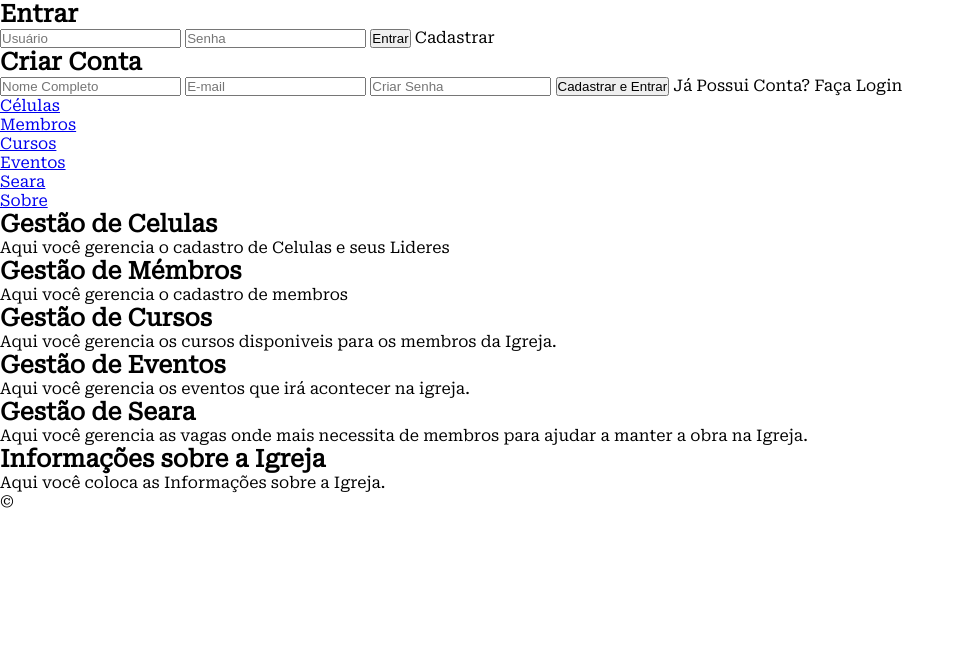
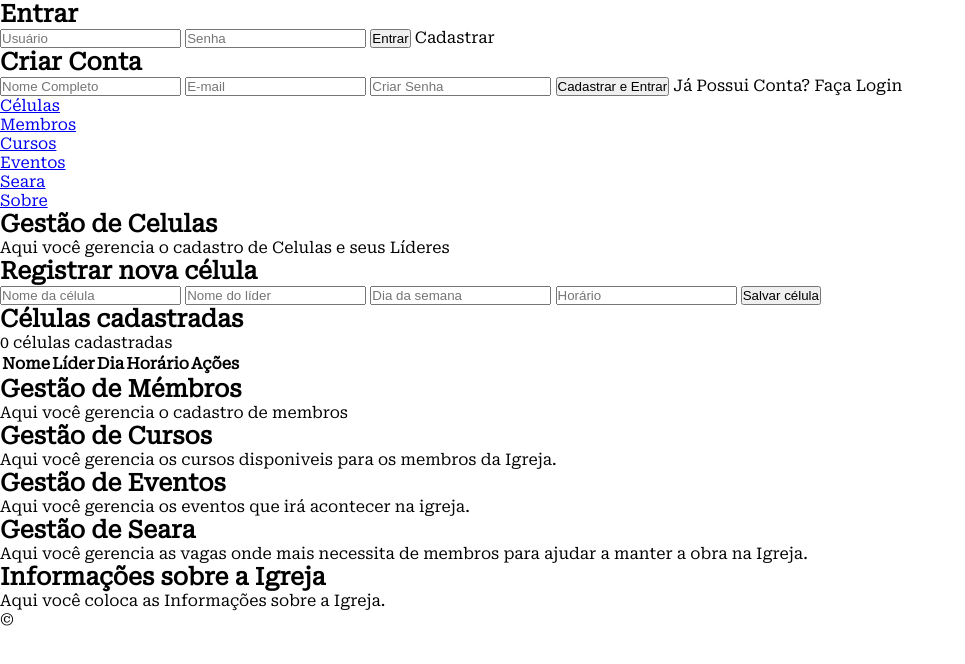
Before and after one commit to bielsilva001/Project-Church, a plain HTML site: page church/index.html in a window 1280 px wide. Shown: the whole page, without its empty margins (0-965 px from the left). Drawn offline with Linux system fonts and the light colour scheme.

Commit message:
Atualizado o arquivo index, adicionando uma div, e um estilo

```diff
--- a/church/index.html
+++ b/church/index.html
@@ -68,7 +68,33 @@
         <section id="Celulas" class="content-section">
 
             <h1>Gestão de Celulas</h1>
-            <p>Aqui você gerencia o cadastro de Celulas e seus Lideres</p>
+            <p>Aqui você gerencia o cadastro de Celulas e seus Líderes</p>
+
+            <div class="celulas-form">
+                <h2>Registrar nova célula</h2>
+                <input type="text" id="celula-nome" placeholder="Nome da célula" />
+                <input type="text" id="celula-lider" placeholder="Nome do líder" />
+                <input type="text" id="celula-dia" placeholder="Dia da semana" />
+                <input type="text" id="celula-horario" placeholder="Horário" />
+                <button onclick="gravarCelula()">Salvar célula</button>
+            </div>
+
+            <div class="celulas-lista">
+                <h2>Células cadastradas</h2>
+                <p id="celulas-count">0 células cadastradas</p>
+                <table id="celulas-tabela">
+                    <thead>
+                        <tr>
+                            <th>Nome</th>
+                            <th>Líder</th>
+                            <th>Dia</th>
+                            <th>Horário</th>
+                            <th>Ações</th>
+                        </tr>
+                    </thead>
+                    <tbody id="celulas-corpo"></tbody>
+                </table>
+            </div>
 
         </section>
 
@@ -118,6 +144,7 @@
 
     </div>
 
+    <script src="./json/script-global.js"></script>
 
 </body>
 </html>
```
